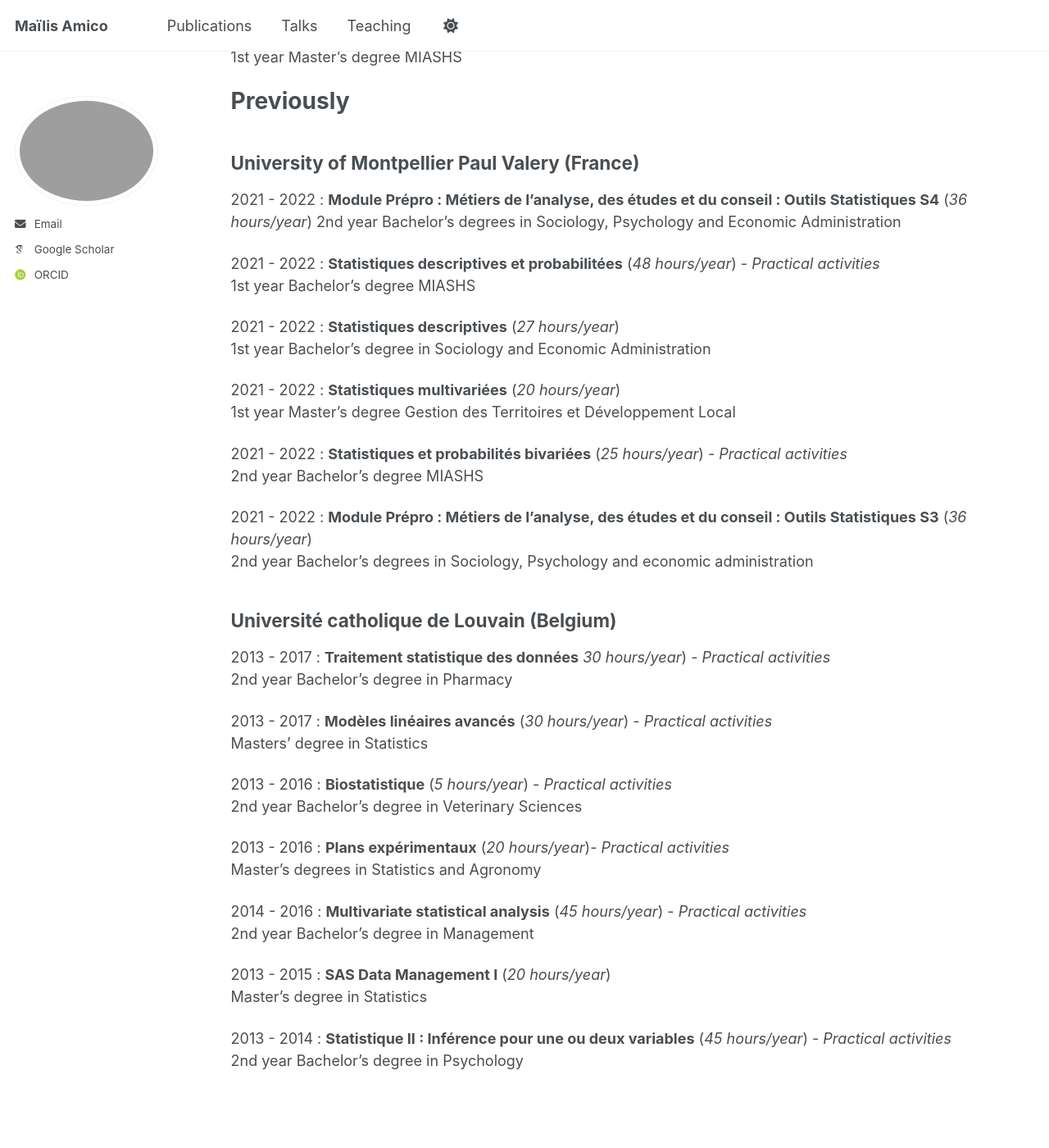
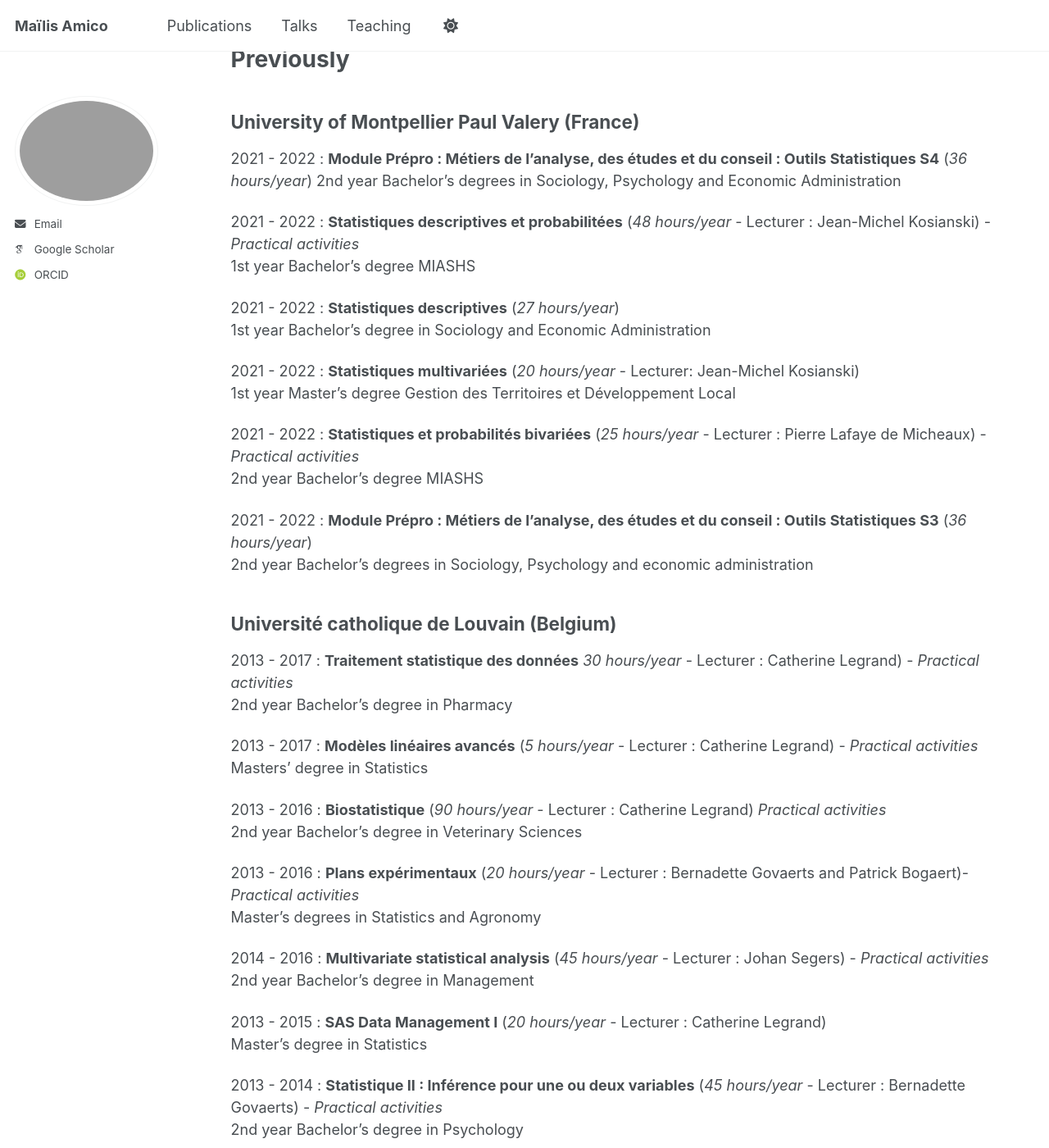
Before and after one commit to maamico/maamico.github.io, a Jekyll site: the page built from _pages/teaching.md, in a window 1280 px wide and 1400 px high, scrolled down 674 px. Shown: the whole window at 82% size. Built offline with Jekyll 4.4.1, drawn with Linux system fonts in a browser that asks for light colours; some web fonts are replaced; a script that is not in the unit is left out; some of the changed text lies outside the part shown.

Commit message:
Add lecturers to course descriptions in teaching.md

```diff
--- a/_pages/teaching.md
+++ b/_pages/teaching.md
@@ -9,57 +9,54 @@ author_profile: true
 2025 -          : **Modèle linéaire général** (*20 hours/year*)
                   1st year Master's degree Epidémiologie, Données de Santé et Biostatistiques
 
-2023 -          : **Modèles linéaires généralisés et mixtes** (*15 hours/year*)
+2023 -          : **Modèles linéaires généralisés et mixtes** (*15 hours/year* - co-lecturers : Isabelle Jaussant and Thibault Mura)
                   2nd year Master's degree Epidémiologie, Données de Santé et Biostatistiques
 ### Faculty of Sciences
-2025 -          : **HAX916X Ateliers - Data Science In Lab** (*12 hours/year*)
+2025 -          : **HAX916X Ateliers - Data Science In Lab** (*12 hours/year* - joint with Elodie Brunel-Piccinini)
 2nd year Master's degree Statistique et Science des données
 
-2024 -          : **HAX817X : Projet**
-1st year Master's degree Statistique et Science des données
-
 ## University of Montpellier Paul Valery (France)
-2023 -          : **Régressions logistique et Poissonienne** (*8 hours/year*) - *Practical activities*
- 1st year Master's degree MIASHS
+2023 -          : **Régressions logistique et Poissonienne** (*8 hours/year* - Lecturer : Catherine Trottier) - *Practical activities* \
+1st year Master's degree MIASHS
 
 # Previously
 ## University of Montpellier Paul Valery (France)
 2021 - 2022 : **Module Prépro : Métiers de l’analyse, des études et du conseil : Outils Statistiques S4** (*36 hours/year*)
 2nd year Bachelor's degrees in Sociology, Psychology and Economic Administration
 
-2021 - 2022 : **Statistiques descriptives et probabilitées** (*48 hours/year*) - *Practical activities*
+2021 - 2022 : **Statistiques descriptives et probabilitées** (*48 hours/year* - Lecturer : Jean-Michel Kosianski) - *Practical activities*
 1st year Bachelor's degree MIASHS
 
 2021 - 2022 : **Statistiques descriptives**   (*27 hours/year*)
 1st year Bachelor's degree in Sociology and Economic Administration
 
-2021 - 2022 : **Statistiques multivariées**  (*20 hours/year*)
+2021 - 2022 : **Statistiques multivariées**  (*20 hours/year* - Lecturer: Jean-Michel Kosianski)
 1st year Master's degree Gestion des Territoires et Développement Local
 
-2021 - 2022 : **Statistiques et probabilités bivariées** (*25 hours/year*) - *Practical activities*
+2021 - 2022 : **Statistiques et probabilités bivariées** (*25 hours/year* - Lecturer : Pierre Lafaye de Micheaux) - *Practical activities*
 2nd year Bachelor's degree MIASHS
 
 2021 - 2022 : **Module Prépro : Métiers de l’analyse, des études et du conseil : Outils Statistiques S3** (*36 hours/year*)
 2nd year Bachelor's degrees in Sociology, Psychology and economic administration
 
 ## Université catholique de Louvain (Belgium)
-2013 - 2017 : **Traitement statistique des données** *30 hours/year*) - *Practical activities*
+2013 - 2017 : **Traitement statistique des données** *30 hours/year* - Lecturer : Catherine Legrand) - *Practical activities*
 2nd year Bachelor's degree in Pharmacy
 
-2013 - 2017 : **Modèles linéaires avancés** (*30 hours/year*) - *Practical activities*
+2013 - 2017 : **Modèles linéaires avancés** (*5 hours/year* - Lecturer : Catherine Legrand) - *Practical activities*
 Masters' degree in Statistics
 
-2013 - 2016 : **Biostatistique** (*5 hours/year*) - *Practical activities*
+2013 - 2016 : **Biostatistique** (*90 hours/year* - Lecturer : Catherine Legrand)  *Practical activities*
 2nd year Bachelor's degree in Veterinary Sciences
 
-2013 - 2016 : **Plans expérimentaux** (*20 hours/year*)- *Practical activities*
+2013 - 2016 : **Plans expérimentaux** (*20 hours/year* - Lecturer : Bernadette Govaerts and Patrick Bogaert)- *Practical activities*
 Master's degrees in Statistics and Agronomy
 
-2014 - 2016 : **Multivariate statistical analysis** (*45 hours/year*) - *Practical activities*
+2014 - 2016 : **Multivariate statistical analysis** (*45 hours/year* - Lecturer : Johan Segers) - *Practical activities*
 2nd year Bachelor's degree in Management
 
-2013 - 2015 : **SAS Data Management I** (*20 hours/year*)
+2013 - 2015 : **SAS Data Management I** (*20 hours/year* - Lecturer : Catherine Legrand)
 Master's degree in Statistics
 
-2013 - 2014 : **Statistique II : Inférence pour une ou deux variables** (*45 hours/year*) - *Practical activities*
+2013 - 2014 : **Statistique II : Inférence pour une ou deux variables** (*45 hours/year* - Lecturer : Bernadette Govaerts) - *Practical activities*
 2nd year Bachelor's degree in Psychology
```
